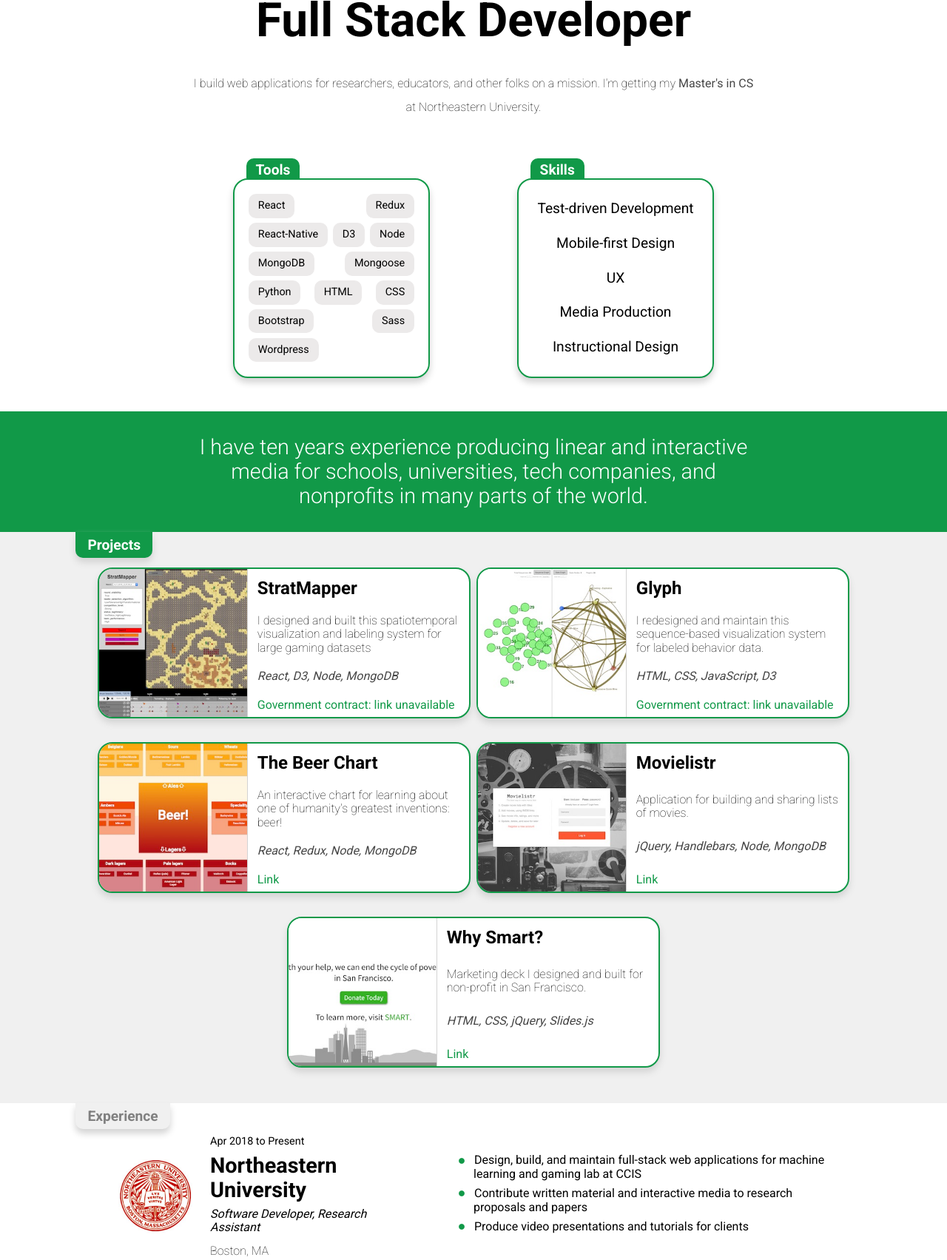
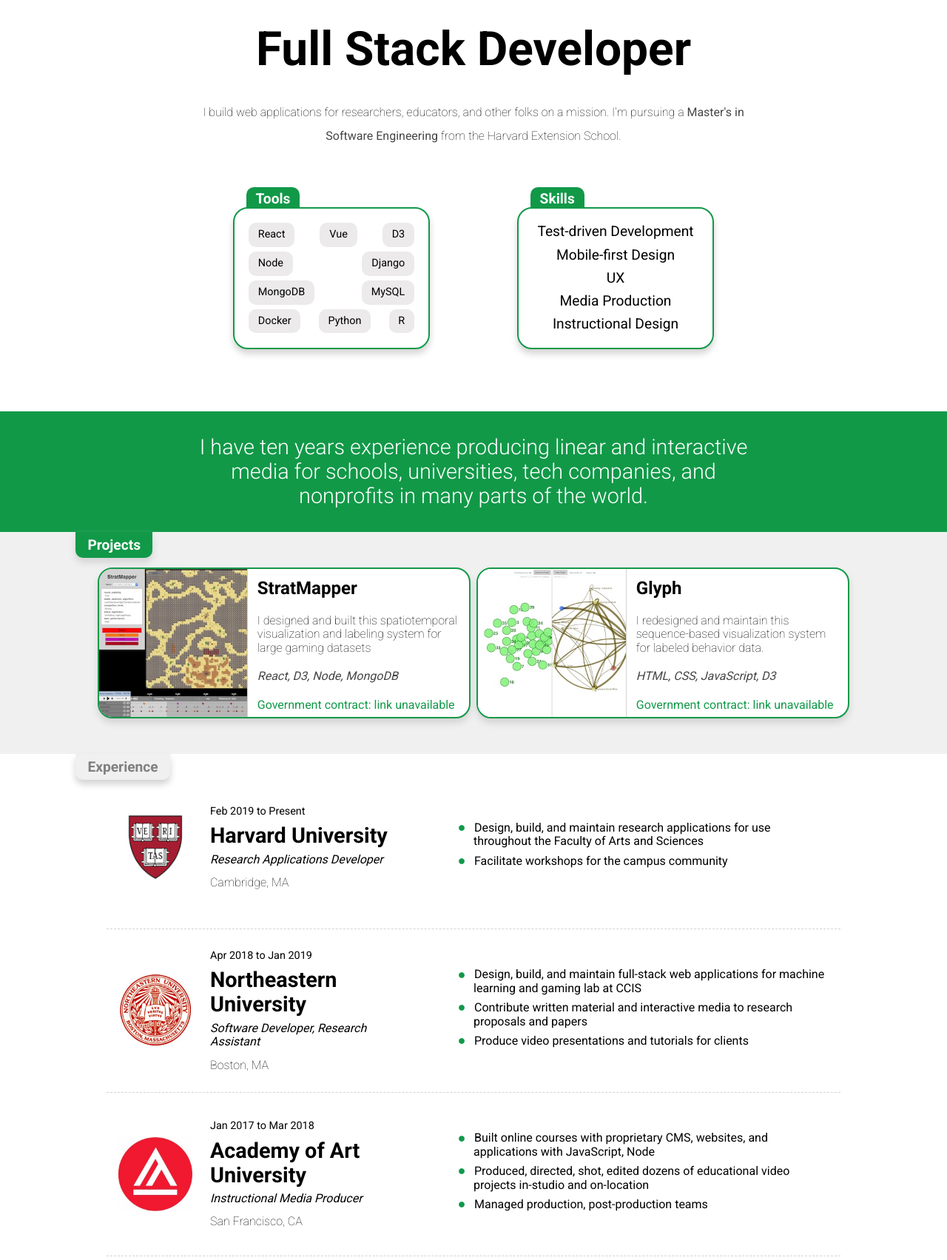
Before and after one commit to andymbryant/personal, a plain HTML site: page index.html in a window 1280 px wide. Shown: the part 244-1947 px from the top of the page at 74% size. Drawn offline with nearby package versions, Linux system fonts and the light colour scheme.

Commit message:
removed old images, updated tagline, added harvard, removed old projects

```diff
--- a/index.html
+++ b/index.html
@@ -7,7 +7,6 @@
     window.dataLayer = window.dataLayer || [];
     function gtag() { dataLayer.push(arguments); }
     gtag('js', new Date());
-
     gtag('config', 'UA-131490542-1');
   </script>
   <meta charset="UTF-8">
@@ -15,8 +14,8 @@
   <meta http-equiv="X-UA-Compatible" content="ie=edge">
   <link rel="shortcut icon" type="image/png" href="img/ab-favicon.png" />
   <link href="https://fonts.googleapis.com/css?family=Roboto:700,400,300,100" rel="stylesheet">
-    <link rel="stylesheet" href="https://use.fontawesome.com/releases/v5.6.3/css/all.css" integrity="sha384-UHRtZLI+pbxtHCWp1t77Bi1L4ZtiqrqD80Kn4Z8NTSRyMA2Fd33n5dQ8lWUE00s/"
-        crossorigin="anonymous">
+  <link rel="stylesheet" href="https://use.fontawesome.com/releases/v5.6.3/css/all.css"
+    integrity="sha384-UHRtZLI+pbxtHCWp1t77Bi1L4ZtiqrqD80Kn4Z8NTSRyMA2Fd33n5dQ8lWUE00s/" crossorigin="anonymous">
   <link rel="stylesheet" href="css/main.css">
   <link rel="stylesheet" href="css/normalize.css">
   <title>Andy Bryant</title>
@@ -31,24 +30,21 @@
         <div class="andy-image"><img src="img/andy.jpg" alt=""></div>
         <div class="header">Full Stack Developer</div>
         <div class="sub-header">I build web applications for researchers, educators, and other folks on a
-                    mission. I'm getting my <span class="emphasis">Master's in CS</span> at Northeastern University.</div>
+          mission. I'm pursuing a <span class="emphasis">Master's in Software Engineering</span> from the Harvard Extension School.</div>
         <div class="container">
           <div class="sub-container-tools">
             <div class="title">Tools</div>
             <div class="languages">
               <div class="language">React</div>
-                            <div class="language">Redux</div>
-                            <div class="language">React-Native</div>
+              <div class="language">Vue</div>
               <div class="language">D3</div>
               <div class="language">Node</div>
+              <div class="language">Django</div>
               <div class="language">MongoDB</div>
-                            <div class="language">Mongoose</div>
+              <div class="language">MySQL</div>
+              <div class="language">Docker</div>
               <div class="language">Python</div>
-                            <div class="language">HTML</div>
-                            <div class="language">CSS</div>
-                            <div class="language">Bootstrap</div>
-                            <div class="language">Sass</div>
-                            <div class="language">Wordpress</div>
+              <div class="language">R</div>
             </div>
           </div>
           <div class="sub-container-skills">
@@ -70,9 +66,6 @@
           I have ten years experience producing linear and interactive media for schools, universities, tech
           companies, and nonprofits in many parts of the world.
         </div>
-                <!-- <div class="about-subheader">
-                    I learned web development so that I could build useful tools that made a difference.
-                </div> -->
       </div>
 
     </section>
@@ -99,46 +92,34 @@
             <div class="project-link">Government contract: link unavailable</div>
           </div>
         </div>
-                <div class="project">
-                    <div class="project-image"><img src="img/beer-img.jpg" alt=""></div>
-                    <div class="project-details">
-                        <div class="project-title">The Beer Chart</div>
-                        <div class="project-description">An interactive chart for learning about one of humanity's
-                            greatest inventions: beer!</div>
-                        <div class="project-tech">React, Redux, Node, MongoDB</div>
-                        <div><a class="project-link" href="http://www.thebeerchart.com/" target="_blank">Link</a></div>
-                    </div>
-                </div>
-                <div class="project">
-                    <div class="project-image"><img src="img/m-img.jpg" alt=""></div>
-                    <div class="project-details">
-                        <div class="project-title">Movielistr</div>
-                        <div class="project-description">Application for building and sharing lists of movies.</div>
-                        <div class="project-tech">jQuery, Handlebars, Node, MongoDB</div>
-                        <div><a class="project-link" href="https://thawing-tundra-88967.herokuapp.com/users/login"
-                                target="_blank">Link</a></div>
-                    </div>
-                </div>
-                <div class="project">
-                    <div class="project-image"><img src="img/ws-img.jpg" alt=""></div>
-                    <div class="project-details">
-                        <div class="project-title">Why Smart?</div>
-                        <div class="project-description">Marketing deck I designed and built for non-profit in San
-                            Francisco.</div>
-                        <div class="project-tech">HTML, CSS, jQuery, Slides.js</div>
-                        <div><a class="project-link" href="https://andymbryant.github.io/smart-deck2/" target="_blank">Link</a></div>
-                    </div>
-                </div>
       </div>
     </section>
     <section id="resume" class="section resume-section">
       <div class="experience-tag">Experience</div>
         <div class="res-item">
           <div class="res-item-inner">
-                    <div class="company-image"><a href="https://web.northeastern.edu/guii/" target="_blank"><img src="img/neu-logo.jpg"
+            <div class="company-image"><a href="https://informatics.fas.harvard.edu/" target="_blank"><img src="img/harvard-logo.jpg"
                   alt=""></a></div>
             <div class="res-item-details">
-                        <div class="res-item-date">Apr 2018 to Present</div>
+              <div class="res-item-date">Feb 2019 to Present</div>
+              <div class="res-item-company">Harvard University</div>
+              <div class="res-item-role">Research Applications Developer</div>
+              <div class="res-item-city">Cambridge, MA</div>
+            </div>
+          </div>
+          <div class="res-item-desc">
+            <ul>
+              <li>Design, build, and maintain research applications for use throughout the Faculty of Arts and Sciences</li>
+              <li>Facilitate workshops for the campus community</li>
+            </ul>
+          </div>
+        </div>
+      <div class="res-item">
+        <div class="res-item-inner">
+          <div class="company-image"><a href="https://web.northeastern.edu/guii/" target="_blank"><img
+                src="img/neu-logo.jpg" alt=""></a></div>
+          <div class="res-item-details">
+            <div class="res-item-date">Apr 2018 to Jan 2019</div>
             <div class="res-item-company">Northeastern University</div>
             <div class="res-item-role">Software Developer, Research Assistant</div>
             <div class="res-item-city">Boston, MA</div>
@@ -153,7 +134,6 @@
             <li>Produce video presentations and tutorials for clients</li>
           </ul>
         </div>
-
       </div>
       <div class="res-item">
         <div class="res-item-inner">
@@ -267,7 +247,8 @@
         </div>
         <div class="social-icons">
           <a href="https://github.com/andymbryant" target="_blank"><i class="nav-icon github fab fa-github"></i></a>
-                    <a href="https://linkedin.com/in/andymbryant" target="_blank"><i class="nav-icon linkedin fab fa-linkedin"></i></a>
+          <a href="https://linkedin.com/in/andymbryant" target="_blank"><i
+              class="nav-icon linkedin fab fa-linkedin"></i></a>
           <a href="https://vimeo.com/andymbryant" target="_blank"><i class="nav-icon vimeo fab fa-vimeo-v"></i></a>
         </div>
         <div class="copyright">Made by me | &copy 2019</div>
```
Also changed, not shown: img/andy.jpg, img/beer-img.jpg (deleted), img/harvard-logo.jpg (added), img/m-img.jpg (deleted), img/m-img.jpt.jpg (deleted), img/ws-img.jpg (deleted). Lines whose indentation alone changed are shown as unchanged.
